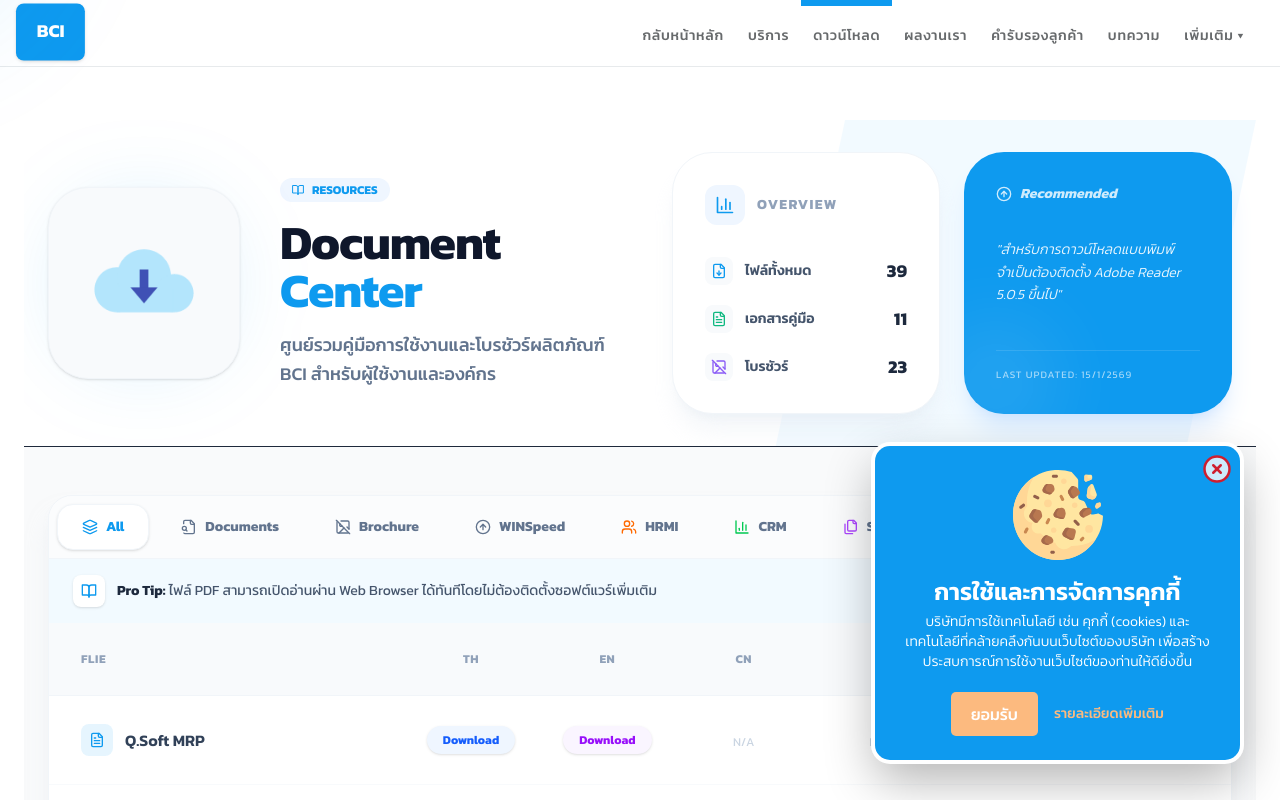
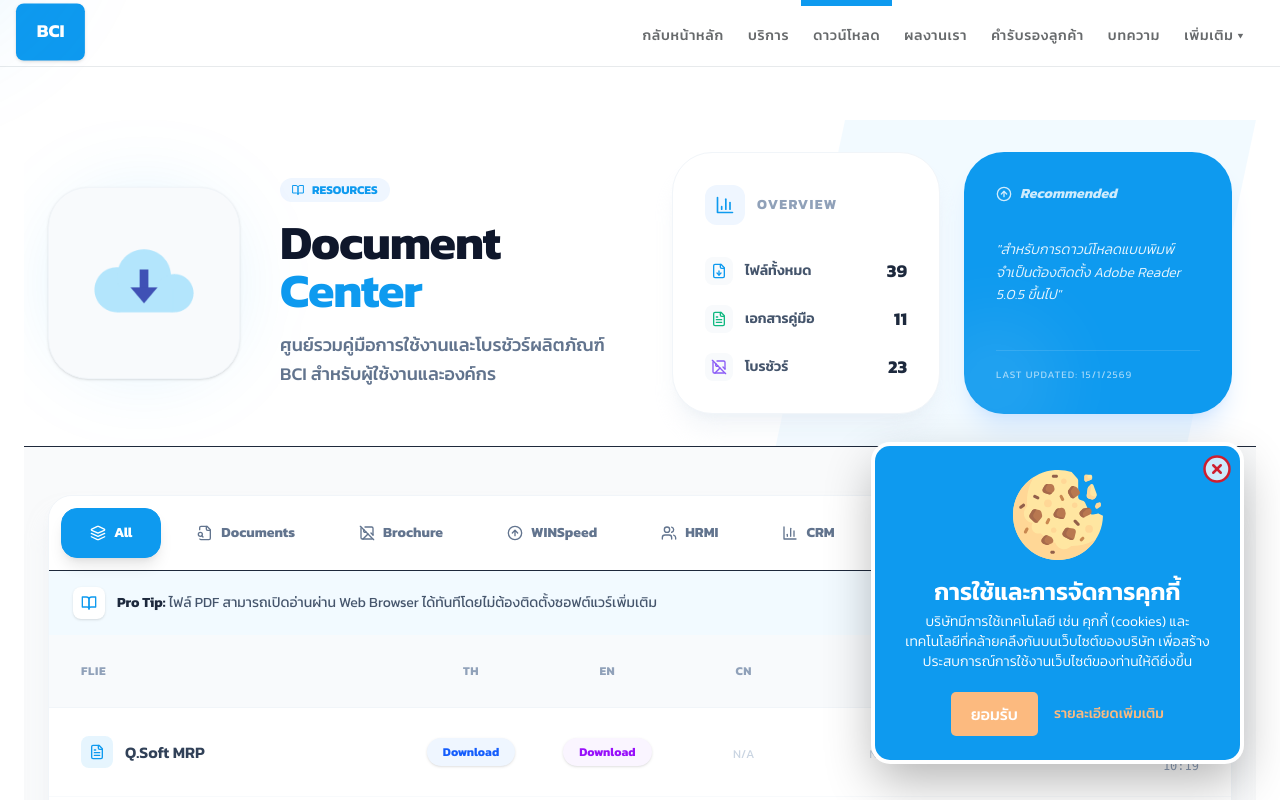
Before and after one commit to ONewdev/erp-web-standard, a Next.js app: page /document in a window 1280 px wide. Shown: the top 800 px of the page. Built offline with nearby package versions, Linux system fonts and the light colour scheme.

Commit message:
edit menu bar document page

```diff
--- a/app/document/page.tsx
+++ b/app/document/page.tsx
@@ -235,14 +235,14 @@
         <div className="max-w-7xl mx-auto px-6 py-12">
           <div className="bg-white rounded-3xl shadow-xl shadow-slate-200/50 overflow-hidden border border-slate-100">
             {/* Tabs - Premium Horizontal Scroll */}
-            <div className="border-b border-slate-100 bg-slate-50/50 p-2">
+            <div className="border-b border-b bg-white/80 backdrop-blur p-3 top-24 z-30">
               <div className="flex flex-wrap gap-2">
                 {/* All Button */}
                 <button
                   onClick={(e) => { e.currentTarget.blur(); setActiveTab("All"); }}
-                  className={`px-6 py-3 rounded-2xl font-bold transition-all text-sm focus:ring-2 focus:ring-[#0e9aef]/40 flex items-center gap-2 ${activeTab === "All"
-                    ? "bg-white text-[#0e9aef] shadow-sm border border-slate-100"
-                    : "text-slate-500 hover:text-slate-800 hover:bg-white/50"
+                  className={`px-7 py-3.5 rounded-2xl font-bold transition-all text-sm focus:ring-2 focus:ring-[#0e9aef]/40 flex items-center gap-2 ${activeTab === "All"
+                    ? "bg-[#0e9aef] text-white shadow-lg border border-[#0e9aef]"
+                    : "text-slate-500 hover:text-[#0e9aef] hover:bg-white"
                     }`}
                 >
                   <Layers className="w-4 h-4" />
@@ -254,17 +254,17 @@
                   <button
                     key={section.title}
                     onClick={(e) => { e.currentTarget.blur(); setActiveTab(section.title); }}
-                    className={`px-6 py-3 rounded-2xl font-bold transition-all text-sm focus:ring-2 focus:ring-[#0e9aef]/40 flex items-center gap-2 ${activeTab === section.title
-                      ? "bg-white text-[#0e9aef] shadow-sm border border-slate-100"
-                      : "text-slate-500 hover:text-slate-800 hover:bg-white/50"
+                    className={`px-7 py-3.5 rounded-2xl font-bold transition-all text-sm focus:ring-2 focus:ring-[#0e9aef]/40 flex items-center gap-2 ${activeTab === section.title
+                      ? "bg-[#0e9aef] text-white shadow-lg border border-[#0e9aef]"
+                      : "text-slate-500 hover:text-[#0e9aef] hover:bg-white"
                       }`}
                   >
                     {section.title === "Documents" && <FileSearch className="w-4 h-4" />}
                     {section.title === "Brochure" && <ImageOff className="w-4 h-4" />}
                     {section.title === "WINSpeed" && <ArrowUpCircle className="w-4 h-4" />}
-                    {section.title === "HRMI" && <Users className="w-4 h-4 text-orange-500" />}
-                    {section.title === "CRM" && <BarChart3 className="w-4 h-4 text-green-500" />}
-                    {section.title === "Support & Other" && <Files className="w-4 h-4 text-purple-500" />}
+                    {section.title === "HRMI" && <Users className="w-4 h-4" />}
+                    {section.title === "CRM" && <BarChart3 className="w-4 h-4" />}
+                    {section.title === "Support & Other" && <Files className="w-4 h-4" />}
                     {section.title}
                   </button>
                 ))}
```
